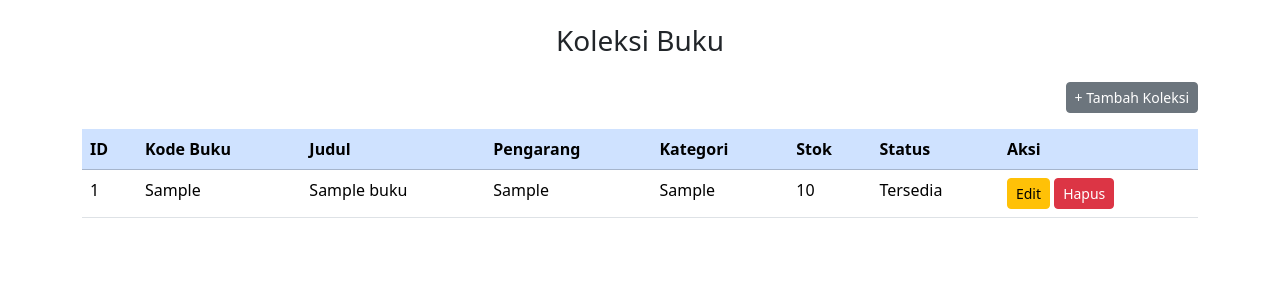
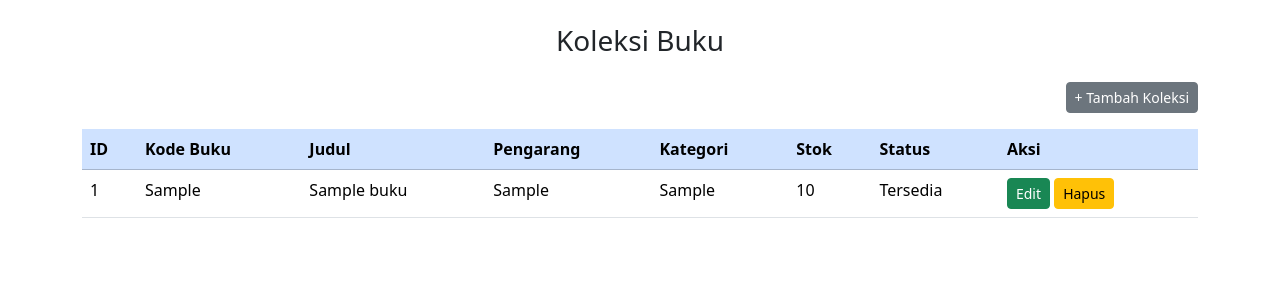
Before and after one commit to hhhreza/LatihanResponsi, a PHP site: page /koleksi.php in a window 1280 px wide. Shown: the part 56-356 px from the top of the page. Run offline with PHP 8.4, Linux system fonts and the light colour scheme; the visitor is signed in with stand-in values (Sample User, id 1); tables that the repository leaves empty or names only in its code hold one stand-in row (values such as "Sample post").

Commit message:
edit file

```diff
--- a/koleksi.php
+++ b/koleksi.php
@@ -115,8 +115,8 @@ $result = mysqli_query($koneksi, "SELECT * FROM koleksi_buku"); //biar data buku
                 <td><?= $row['stok'] ?></td>
                 <td><?= $status ?></td>
                 <td>
-                    <a href="edit_buku.php?id=<?= $row['id_buku'] ?>" class="btn btn-warning btn-sm">Edit</a>
-                    <a href="koleksi.php?hapus=<?= $row['id_buku'] ?>" class="btn btn-danger btn-sm"
+                    <a href="edit.php?id=<?= $row['id_buku'] ?>" class="btn btn-success btn-sm">Edit</a>
+                    <a href="koleksi.php?hapus=<?= $row['id_buku'] ?>" class="btn btn-warning btn-sm"
                        onclick="return confirm('Yakin hapus buku ini?')">Hapus</a>
                 </td>
               </tr>
@@ -160,6 +160,8 @@ $result = mysqli_query($koneksi, "SELECT * FROM koleksi_buku"); //biar data buku
                             <option value="Sains">Sains</option>
                             <option value="Sejarah">Sejarah</option>
                             <option value="Teknologi">Teknologi</option>
+                            <option value="Fiksi Sejarah">Fiksi Sejarah</option>
+                            <option value="Magis">Magis</option>
                         </select>
                     </div>
                 </div>
```
